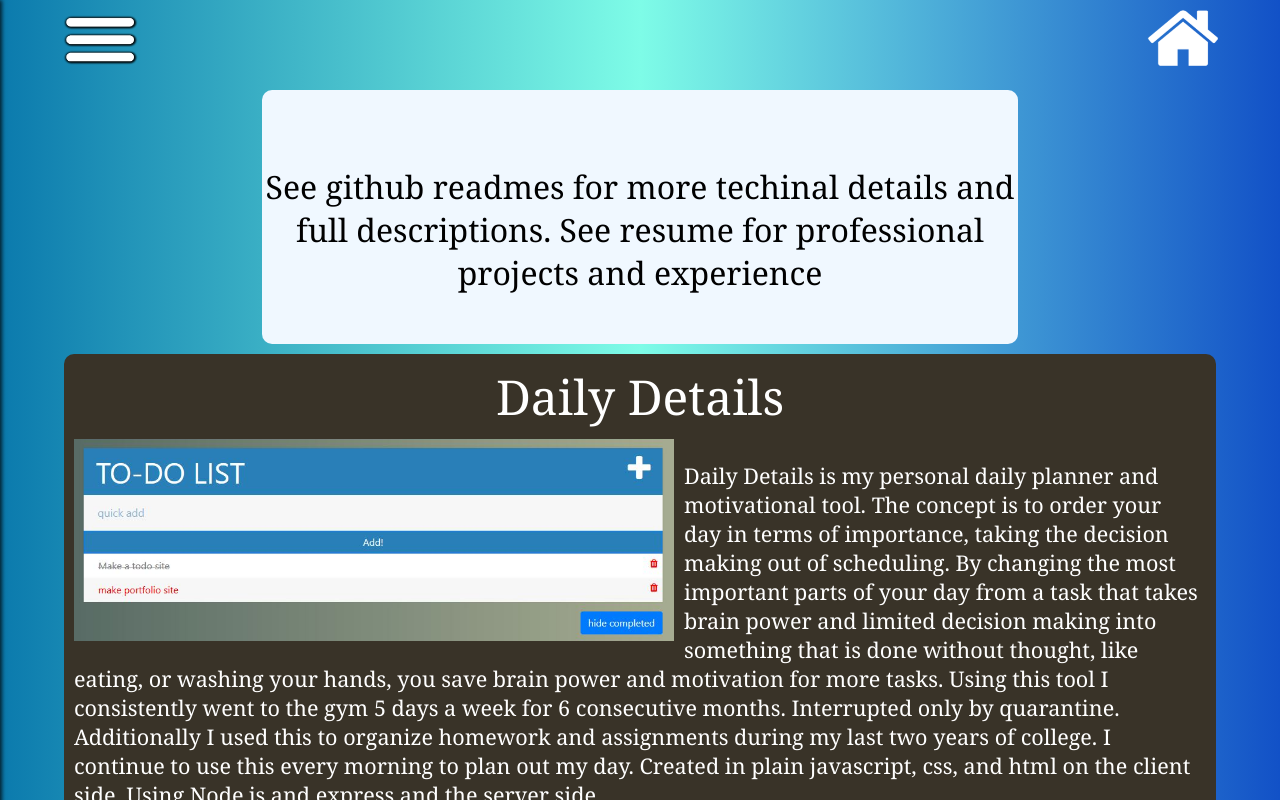
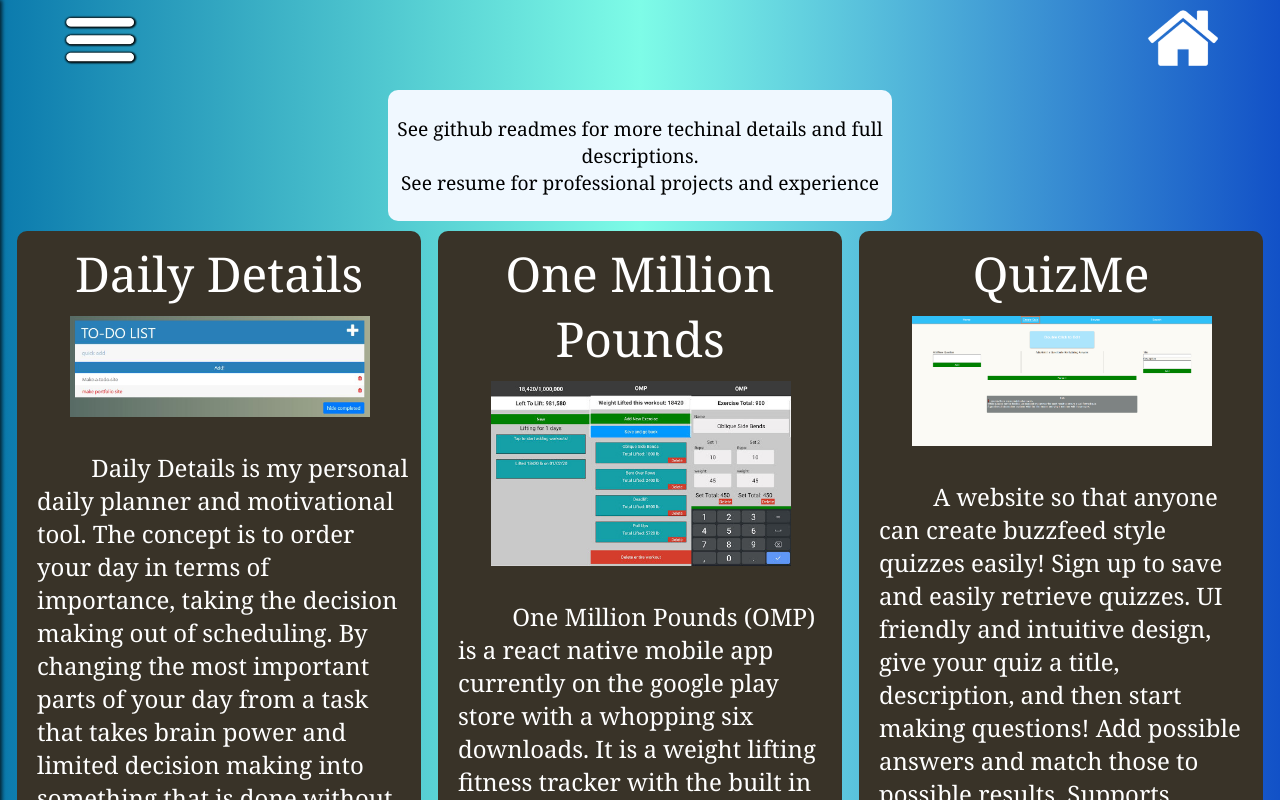
Before and after one commit to AnthonyLeoL/portfolio, a React (Create React App) app: page /projects in a window 1280 px wide. Shown: the top 800 px of the page. Built offline with nearby package versions, Linux system fonts and the light colour scheme.

Commit message:
UI improvements

```diff
--- a/package.json
+++ b/package.json
@@ -16,6 +16,7 @@
     "react-dom": "^16.13.1",
     "react-router-dom": "^5.2.0",
     "react-scripts": "3.4.3",
+    "serve": "^11.3.2",
     "typescript": "~3.7.2"
   },
   "scripts": {
--- a/src/App.css
+++ b/src/App.css
@@ -22,6 +22,7 @@ body {
 .main-container {
   min-height: 100%;
   padding-bottom: 110px;
+  position: relative;
   z-index: -2;
 }
 .main-body {
--- a/src/components/ProjectDetails.css
+++ b/src/components/ProjectDetails.css
@@ -1,27 +1,41 @@
 .project-container {
-  padding-top: 10px;
+  padding: 10px;
   background-color: #393328;
   display: flex;
   flex-direction: column;
   align-items: center;
-  margin-left: 5%;
-  margin-right: 5%;
+
   margin-bottom: 20px;
   color: white;
+
   padding-bottom: 10px;
   border-radius: 10px;
+  justify-content: space-between;
+  min-width: 350px;
+}
+.mini {
+  width: 30%;
 }
 .title {
   font-size: xxx-large;
+  align-self: center;
+  text-align: center;
+}
+.main-info {
+  display: flex;
+  flex-direction: column;
 }
 .project-body {
   margin-right: auto;
   padding: 10px 10px 0 10px;
   font-size: large;
   width: 98%;
+  display: flex;
+  flex-direction: column;
+  align-items: center;
 }
 .project-body p {
-  font-size: larger;
+  font-size: x-large;
 }
 
 @media screen and (max-width: 600px) {
@@ -33,7 +47,7 @@
   }
 }
 .image {
-  max-width: 600px;
+  max-width: 300px;
   max-height: 300px;
   float: left;
   padding: 0 10px 10px 0;
@@ -51,9 +65,9 @@
 
 .text-break {
   text-align: center;
-  font-size: xx-large;
-  padding: 75px 0 50px 0;
-  width: 60%;
+  font-size: larger;
+  padding: 25px 0 25px 0;
+  width: 40%;
   background-color: aliceblue;
   border-radius: 10px;
 }
--- a/src/components/ProjectDetails.tsx
+++ b/src/components/ProjectDetails.tsx
@@ -18,11 +18,14 @@ const ProjectDetails: React.FC<ProjectDeatilsProps> = ({
   bottomBar,
 }) => {
   return (
-    <div className="project-container">
+    <div className="project-container mini">
+      <div className="main-info">
         <span className="title">{name}</span>
         <div className="project-body">
           <img className="image" src={img} alt="project preview"></img>
-        <p>{description}</p>{" "}
+          <p>&emsp;&emsp; {description}</p>{" "}
+        </div>{" "}
+      </div>
       <div className="bottom-bar">
         {bottomBar.map(
           (
@@ -34,18 +37,13 @@ const ProjectDetails: React.FC<ProjectDeatilsProps> = ({
           > => {
             return (
               <a key={i} href={item.link} target="blank">
-                  <img
-                    className="icon"
-                    src={item.icon}
-                    alt="project link"
-                  ></img>
+                <img className="icon" src={item.icon} alt="project link"></img>
               </a>
             );
           }
         )}
       </div>
     </div>
-    </div>
   );
 };
 export default ProjectDetails;
--- a/src/pages/Home.css
+++ b/src/pages/Home.css
@@ -2,7 +2,7 @@
   display: flex;
   align-items: center;
   justify-content: center;
-  height: 65vh;
+  height: 85vh;
   flex-direction: column;
 }
 
--- a/src/pages/Home.tsx
+++ b/src/pages/Home.tsx
@@ -13,7 +13,7 @@ const Home: React.FC<HomeProps> = ({ isDark, setTheme }) => {
       <img className="profile" src={Profile} alt="cartoon profile"></img>
       <div className="infobar">
         <div>
-          <strong>Anthony Lisa</strong>
+          <strong className="dev">Anthony Lisa</strong>
         </div>
         <div>
           <strong>Front-end </strong> ◇<strong> Full-stack </strong> ◇
--- /dev/null
+++ b/src/pages/Projects.css
@@ -0,0 +1,7 @@
+.project-page {
+  display: flex;
+  width: 100%;
+  flex-direction: row;
+  flex-wrap: wrap;
+  justify-content: space-evenly;
+}
--- a/src/pages/Projects.tsx
+++ b/src/pages/Projects.tsx
@@ -9,6 +9,7 @@ import {
 
 import React from "react";
 import ProjectDetails from "../components/ProjectDetails";
+import "./Projects.css";
 
 const dd = require("../resources/icons/dailydetails.JPG");
 const OMP = require("../resources/icons/OMP1.jpg");
@@ -25,8 +26,10 @@ const Projects: React.FC = () => {
     <div className="project">
       <div className="text-container">
         <div className="text-break ">
-          See github readmes for more techinal details and full descriptions.
-          See resume for professional projects and experience
+          <div>
+            See github readmes for more techinal details and full descriptions.
+          </div>
+          <div>See resume for professional projects and experience</div>
         </div>
       </div>
       <div className="project-page">
@@ -88,9 +91,9 @@ const Projects: React.FC = () => {
             },
           ]}
         />
-        <div className="text-container">
+        {/* <div className="text-container">
           <div className="text-break">Just for fun projects</div>
-        </div>
+        </div> */}
         <ProjectDetails
           name="Graduation cap"
           description={hatDesc}
--- a/src/pages/Resume.css
+++ b/src/pages/Resume.css
@@ -1,6 +1,7 @@
 .resume-container {
   display: flex;
   justify-content: center;
+  min-height: 85vh;
 }
 
 @media screen and (max-width: 840px) {
--- a/src/pages/Tutoring.css
+++ b/src/pages/Tutoring.css
@@ -4,6 +4,7 @@ p {
 .center-container {
   display: flex;
   align-items: center;
+  min-height: 85vh;
 }
 
 .longer {
--- a/src/pages/Tutoring.tsx
+++ b/src/pages/Tutoring.tsx
@@ -42,7 +42,7 @@ const Tutoring: React.FC = () => {
           </div>
           <br />
           <div style={{ textAlign: "center" }}>
-            For private tutoring inquiry &nbsp;
+            For private tutoring inquire &nbsp;
             <a
               href="https://docs.google.com/forms/d/e/1FAIpQLSdQGxn1WEwGuJmrh3EWI5MchICFKuuex3r10av4P-JGgKSFcA/viewform?usp=sf_link"
               target="blank"
```
Also changed, not shown: 1 other file (tests, documents, lock files or other folders). Lines whose indentation alone changed are shown as unchanged.
